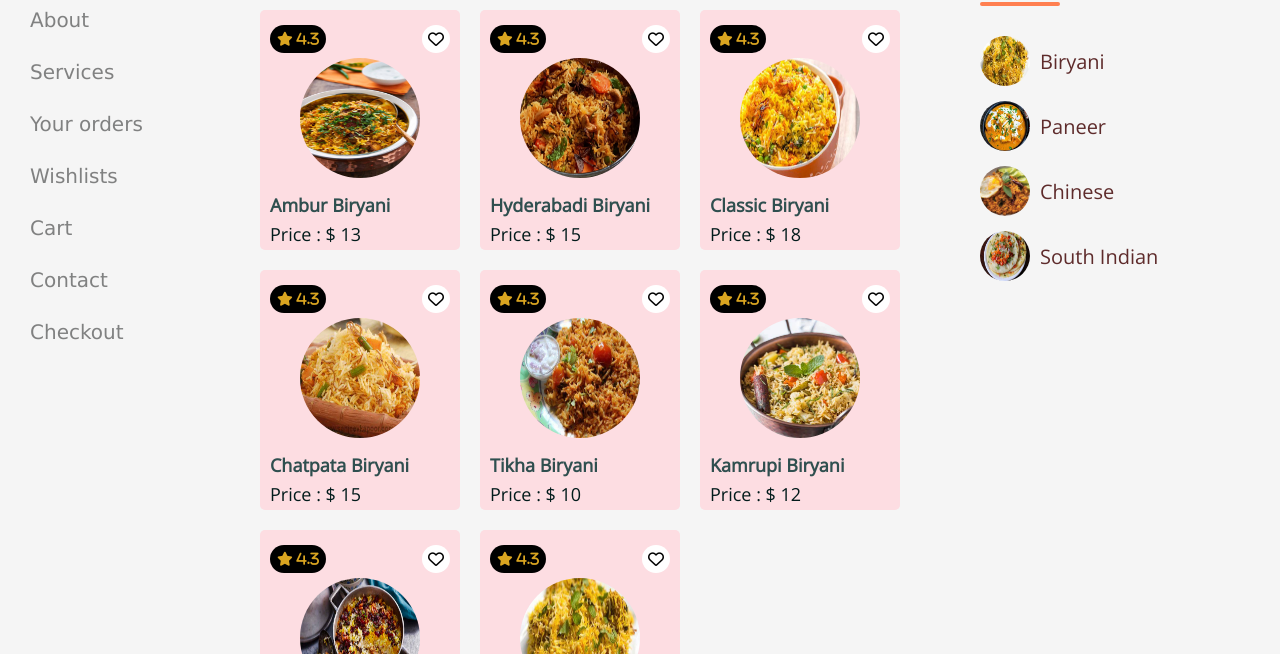
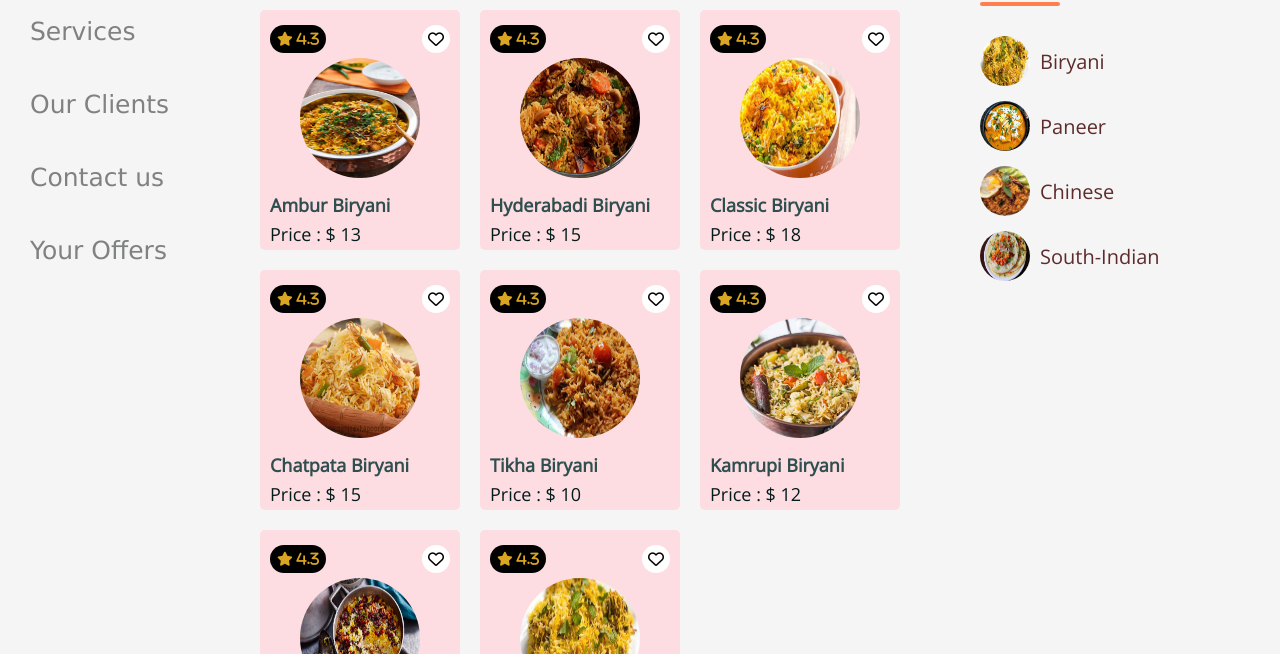
Before and after one commit to arryan2806/foodwebsite, a website built with Vite: page index/foodorder.html in a window 1280 px wide. Shown: the part 147-801 px from the top of the page. Built offline with nearby package versions, Linux system fonts and the light colour scheme; a web font is replaced by a local one.

```diff
--- a/fooditem.js
+++ b/fooditem.js
@@ -204,7 +204,7 @@
     {
         id: 23,
         name: 'Butter Masala Dosa',
-        category: 'south indian',
+        category: 'south-indian',
         rating: 4.3,
         price: 18,
         img: '/dosa1.jpeg',
@@ -213,7 +213,7 @@
     {
         id: 24,
         name: 'Idli',
-        category: 'south indian',
+        category: 'south-indian',
         rating: 4.3,
         price: 20,
         img: '/idli.jpeg',
@@ -222,7 +222,7 @@
     {
         id: 25,
         name: 'Onion Uttapam',
-        category: 'south indian',
+        category: 'south-indian',
         rating: 4.3,
         price: 15,
         img: '/uttapa1.jpeg',
@@ -231,7 +231,7 @@
     {
         id: 26,
         name: 'Plain Dosa',
-        category: 'south indian',
+        category: 'south-indian',
         rating: 4.3,
         price: 40,
         img: '/dosa2.jpeg',
@@ -240,7 +240,7 @@
     {
         id: 27,
         name: 'Rava Uttapam',
-        category: 'south indian',
+        category: 'south-indian',
         rating: 4.3,
         price: 25,
         img: '/uttapa2.jpeg',
--- a/index.js
+++ b/index.js
@@ -11,7 +11,7 @@
     const biryaniData = foodItem.filter((item) => item.category == 'biryani');
     const PaneerData = foodItem.filter((item) => item.category == 'paneer');
     const chineseData = foodItem.filter((item) => item.category == 'chinese');
-    const southData = foodItem.filter((item) => item.category == 'south indian');
+    const southData = foodItem.filter((item) => item.category == 'south-indian');
     biryaniData.map(item => {
 
         var itemCard = document.createElement('div');
--- a/index/foodorder.html
+++ b/index/foodorder.html
@@ -20,13 +20,10 @@
             </div>
 
             <div class="menu-item">
-                <a href="#">About</a>
-                <a href="#">Services</a>
-                <a href="#">Your orders</a>
-                <a href="#">Wishlists</a>
-                <a href="#">Cart</a>
-                <a href="#">Contact</a>
-                <a href="#">Checkout</a>
+                <a href="/index.html#services">Services</a>
+                <a href="/index.html#client-section">Our Clients</a>
+                <a href="/index.html#contact-box">Contact us</a>
+                <a href="/index.html#offer-center">Your Offers</a>
             </div>
 
         </div>
@@ -53,10 +50,6 @@
 
                 <div class="d-paneer" id="paneer">
                     <p id="category-name">Paneer Mania</p>
-                </div>
-
-                <div class="d-vegetable" id="vegetable">
-                    <p id="category-name">Pure Veg Dishes</p>
                 </div>
 
                 <div class="d-chinese" id="chinese">
--- a/order.css
+++ b/order.css
@@ -51,17 +51,18 @@
 
 .menu-item a{
     display: block;
+    cursor: pointer;
     text-decoration: none;
-    font-size: 20px;
-    padding: 8px 30px;
+    font-size: 25px;
+    padding: 15px 30px;
     font-family: Verdana, Geneva, Tahoma, sans-serif;
-    margin: 12px 0;
+    margin: 14px 0;
     color: rgb(128, 129, 129);
     font-weight: 300;
 
 }
 .menu-item a:hover{
-    background: rgb(250, 212, 218);
+    background: rgb(250, 222, 220);
 }
 #food-items{
     background: whitesmoke;
```
